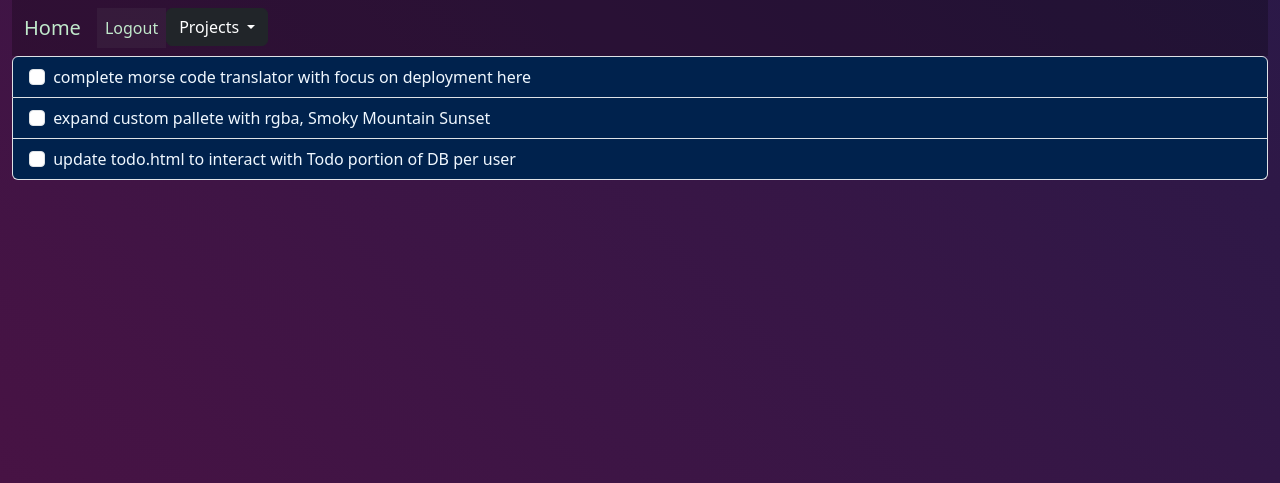
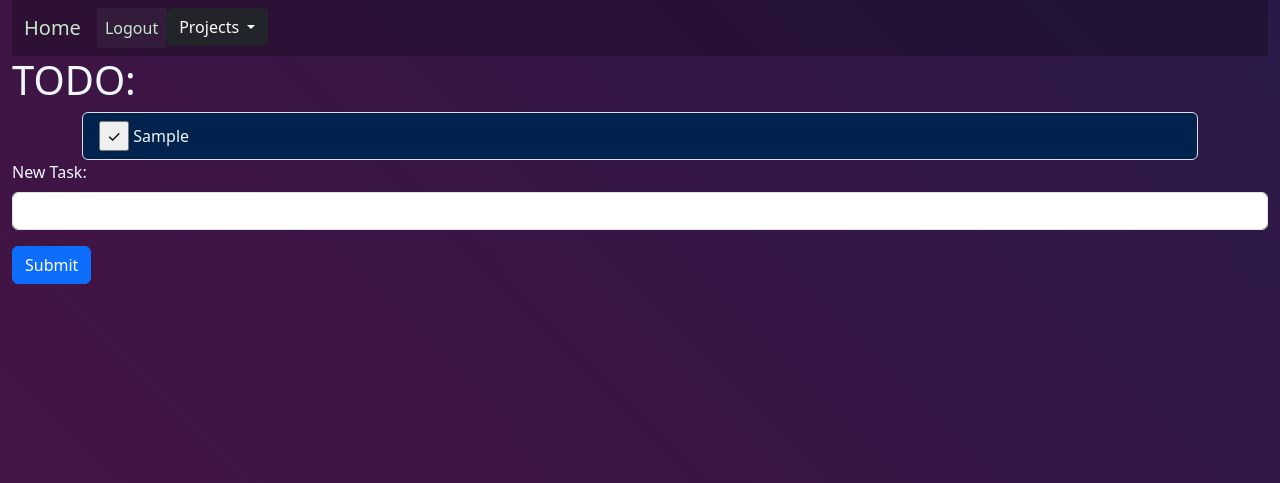
Before and after one commit to Minifauna/d71dp, a Flask app: page /todo in a window 1280 px wide. Shown: the top 483 px of the page. Run offline with Flask 3, Linux system fonts and the light colour scheme; a user stored in the database is signed in; tables that the repository leaves empty hold one stand-in row (values such as "Sample post"); some libraries are stand-ins or nearby versions.

Commit message:
todo list update finally

```diff
--- a/flaskforms.py
+++ b/flaskforms.py
@@ -1,5 +1,5 @@
 from flask_wtf import FlaskForm
-from wtforms import StringField, SubmitField, PasswordField
+from wtforms import StringField, SubmitField, PasswordField, HiddenField
 from wtforms.validators import DataRequired
 
 class Register(FlaskForm):
@@ -13,6 +13,10 @@ class Login(FlaskForm):
     password = PasswordField('Password', validators=[DataRequired()])
     submit = SubmitField('Submit')
 
-class Todo(FlaskForm):
-    task = StringField('TODO: ', validators=[DataRequired()])
-    submit = SubmitField('Add')
+class AddTask(FlaskForm):
+    task = StringField('New Task: ', validators=[DataRequired()])
+    submit = SubmitField('Submit')
+
+class RemoveTask(FlaskForm):
+    task_id = HiddenField()
+    remove = SubmitField('✓')
--- a/main.py
+++ b/main.py
@@ -11,7 +11,7 @@ import os
 from dotenv import load_dotenv, dotenv_values
 import pandas as pd
 import re
-from flaskforms import Login, Todo, Register
+from flaskforms import Login, AddTask, Register, RemoveTask
 from projects import translation
 
 load_dotenv()
@@ -115,13 +115,31 @@ def all_tropes():
 def devtest():
     return render_template('devtest.html')
 
-@app.route('/todo')
+@app.route('/todo', methods=['GET', 'POST'])
 @login_required
 def todo_list():
-    todo_list = ['complete morse code translator with focus on deployment here',
-    'expand custom pallete with rgba, Smoky Mountain Sunset',
-    'update todo.html to interact with Todo portion of DB per user']
-    return render_template('todo.html', todo=todo_list)
+    # todo_list = ['complete morse code translator with focus on deployment here',
+    # 'expand custom pallete with rgba, Smoky Mountain Sunset',
+    # 'update todo.html to interact with Todo portion of DB per user']
+    result = db.session.execute(db.select(Todo).where(Todo.user == current_user))
+    todo_list = result.scalars()
+    form = AddTask()
+    task_done = RemoveTask()
+    if form.submit.data and form.validate_on_submit():
+        new_task_list_user = current_user.get_id()
+        new_task_task = form.task.data
+        new_task = Todo(list_user=new_task_list_user, task=new_task_task)
+        db.session.add(new_task)
+        db.session.commit()
+        return redirect(url_for('todo_list'))
+    if task_done.remove.data and task_done.validate_on_submit():
+        task_id = task_done.task_id.data
+        result = db.session.execute(db.select(Todo).where(Todo.id == task_id))
+        finished_task = result.scalar()
+        db.session.delete(finished_task)
+        db.session.commit()
+        return redirect(url_for('todo_list'))
+    return render_template('todo.html', todo=todo_list, form=form, remove=task_done)
 
 if __name__ == "__main__":
     app.run(debug=True)
--- a/static/css/testing.css
+++ b/static/css/testing.css
@@ -36,6 +36,8 @@ h1, h5{
     text-justify: auto;
     color: var(--white-900);
 }
+
+
 .hero{
     height: 100px;
     min-width: 100px;
--- a/templates/todo.html
+++ b/templates/todo.html
@@ -1,11 +1,22 @@
 {% extends 'base.html' %}
+{% from 'bootstrap5/form.html' import render_form %}
 {% block content %}
-<ul class="list-group">
+<h1 style="text-align: start;">
+  TODO:
+</h1>
+<div class="container">
+  <ul class="list-group">
 {% for item in todo %}
 <li class="list-group-item">
-  <input class="form-check-input me-1" type="checkbox" value="" id="firstCheckbox">
-  {{ item }}
+  <form action="{{ url_for('todo_list') }}" method="post" >
+  {{ remove.csrf_token }}
+  {{ remove.task_id(value=item.id) }}
+  {{ remove.remove }}
+  {{ item.task }}
+  </form>
 </li>
 {% endfor %}
 </ul>
+</div>
+{{ render_form(form)}}
 {% endblock %}
```
